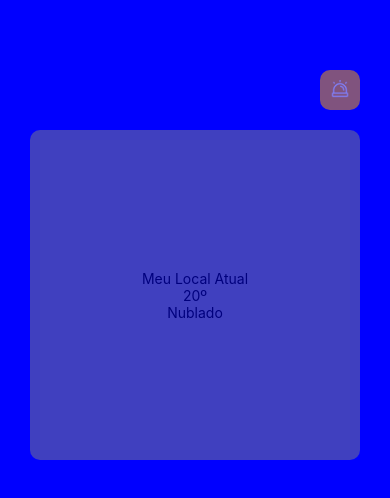
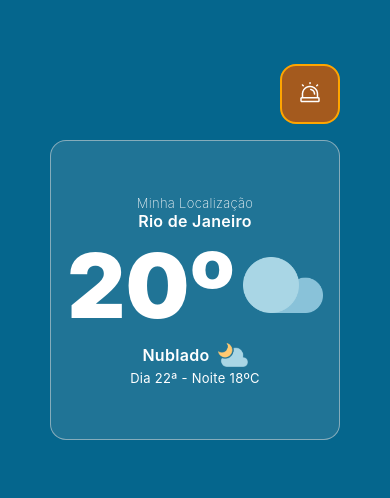
Before and after one commit to Phonedison/react-native-p4, a React Native app: screen / in a window 390 px wide. Shown: the top 498 px of the page. Built offline with nearby package versions, Linux system fonts and the light colour scheme.

Commit message:
feat: implementando exemplo de estilização da página home.

```diff
--- a/src/screens/Home/index.tsx
+++ b/src/screens/Home/index.tsx
@@ -1,36 +1,61 @@
-import React from "react";
-import { View, Image, Text, TouchableOpacity } from "react-native";
+import React, { useState } from "react";
+import { Image, Text, TouchableOpacity, View } from "react-native";
+
+import { SafeAreaProvider, SafeAreaView } from "react-native-safe-area-context";
+import iconeAlerta from "../../../assets/Siren.png";
 import { styles } from "./styles";
-import iconeAlerta from "../../../assets/Siren.png";
 
 export const Home = () => {
+  const [notificacao, setNotificacao] = useState(true);
+
   return (
-    <View>
-      <View style={styles.header}>
-        <View style={styles.iconeContainer}>
-          <Image style={styles.icone} source={iconeAlerta} />
-        </View>
-      </View>
+    <SafeAreaProvider>
+      <SafeAreaView style={styles.container} edges={["left", "right", "top"]}>
+        <TouchableOpacity style={styles.notification} activeOpacity={0.8}>
+          {notificacao && (
+            <View style={styles.iconeContainer}>
+              <Image source={iconeAlerta} />
+            </View>
+          )}
+        </TouchableOpacity>
 
-      <View style={styles.cardPrincipal}>
-        <Text>Meu Local Atual</Text>
-        <View>
-          <Text>20º</Text>
-          <Image />
-        </View>
+        <TouchableOpacity
+          style={[styles.card, styles.cardPrincipal]}
+          activeOpacity={0.85}
+        >
+          <View style={styles.containerCard}>
+            <Text style={[styles.text, styles.description]}>
+              Minha Localização
+            </Text>
+            <Text style={[styles.text, styles.local]}>Rio de Janeiro</Text>
+            <View style={styles.infoContainer}>
+              <Text style={[styles.text, styles.temperature]}>20º</Text>
+              <Image
+                source={require("../../../assets/icons/iconCloud.png")}
+                style={styles.iconTemperature}
+                resizeMode="contain"
+              />
+            </View>
 
-        <View>
-          <View>
-            <Text>Nublado</Text>
-            <Image />
+            <View style={styles.infoContainer}>
+              <Text style={[styles.text, styles.subInfoText]}>Nublado</Text>
+              <Image
+                source={require("../../../assets/icons/moonCloud.png")}
+                style={styles.iconSubInfo}
+                resizeMode="contain"
+              />
+            </View>
+
+            <View style={styles.infoContainer}>
+              <Text style={[styles.text, styles.observation]}>
+                Dia 22ª - Noite 18ºC
+              </Text>
+            </View>
           </View>
-          <Text></Text>
-        </View>
+        </TouchableOpacity>
 
-        <TouchableOpacity>
-          <Text></Text>
-        </TouchableOpacity>
-      </View>
-    </View>
+        {/* Estilização dos elementos renderizados -> lista de locais salvos */}
+      </SafeAreaView>
+    </SafeAreaProvider>
   );
 };
--- a/src/screens/Home/styles.ts
+++ b/src/screens/Home/styles.ts
@@ -1,40 +1,89 @@
-import { Header } from "@react-navigation/stack";
 import { StyleSheet } from "react-native";
+
+const whiteColor: string = "#fff";
+
+const cardBorderColor: string = "rgba(217, 217, 217, 0.55)";
+const backgroundColor: string = "rgb(5, 102, 141)";
+
+const cardAlertBackgroundColor: string = "rgba(204, 88, 3,0.8)";
+const cardBackgroundColor: string = "rgba(217, 217, 217, 0.13)";
 
 export const styles = StyleSheet.create({
   container: {
     flex: 1,
-    backgroundColor: "blue",
     alignItems: "center",
-    paddingTop: 50,
+    backgroundColor: backgroundColor,
+    gap: 16,
+    paddingVertical: 32,
+    paddingHorizontal: 16,
   },
-  header: {
+
+  notification: {
     flexDirection: "row",
     justifyContent: "flex-end",
     alignItems: "center",
-    paddingBlock: 20,
-    width: 330
+    width: "100%",
   },
+
   iconeContainer: {
-    padding: 8,
-    backgroundColor: "orange",
-    opacity: 0.5,
+    padding: 16,
+    backgroundColor: cardAlertBackgroundColor,
     borderColor: "orange",
     borderWidth: 2,
-    borderRadius: 10
+    borderRadius: 16,
+    alignItems: "flex-end",
   },
-  icone: {
-    width: 20,
-    height: 20,
-    tintColor: "#ffffff",
+
+  /* estilização padrão dos cards */
+  card: {
+    backgroundColor: cardBackgroundColor,
+    width: "100%",
+    height: "100%",
+    alignItems: "center",
+    alignContent: "center",
+    borderColor: cardBorderColor,
+    borderRadius: 16,
+    borderWidth: 1,
   },
+
   cardPrincipal: {
-    backgroundColor: "grey",
-    opacity: 0.5,
-    borderRadius: 10,
+    maxHeight: 300,
+    padding: 16,
     justifyContent: "center",
+  },
+
+  cardsFavoritos: {
+    maxHeight: 80,
+    flexDirection: "row",
+    justifyContent: "space-between",
+  },
+
+  /* estilização dos texto */
+
+  text: { letterSpacing: 0.3, textAlign: "center", color: whiteColor },
+
+  local: { fontWeight: "600", fontSize: 16 },
+  description: { opacity: 0.9, fontWeight: "200", fontSize: 13 },
+  temperature: { fontWeight: "900", fontSize: 90 },
+  subInfoText: { fontWeight: "600", fontSize: 16 },
+  observation: { fontWeight: "400", fontSize: 13 },
+
+  /* imgs */
+  iconTemperature: { width: 80, height: 80 },
+  iconSubInfo: { width: 30, height: 30 },
+
+  /* estilização dos conntúdo no card principal */
+  containerCard: {
+    flexDirection: "column",
+    justifyContent: "center",
+    width: "100%",
+  },
+
+  infoContainer: {
+    width: "100%",
     alignItems: "center",
-    width: 330,
-    height: 330
+    justifyContent: "center",
+    flexDirection: "row",
+    gap: 8,
   },
 });
```
